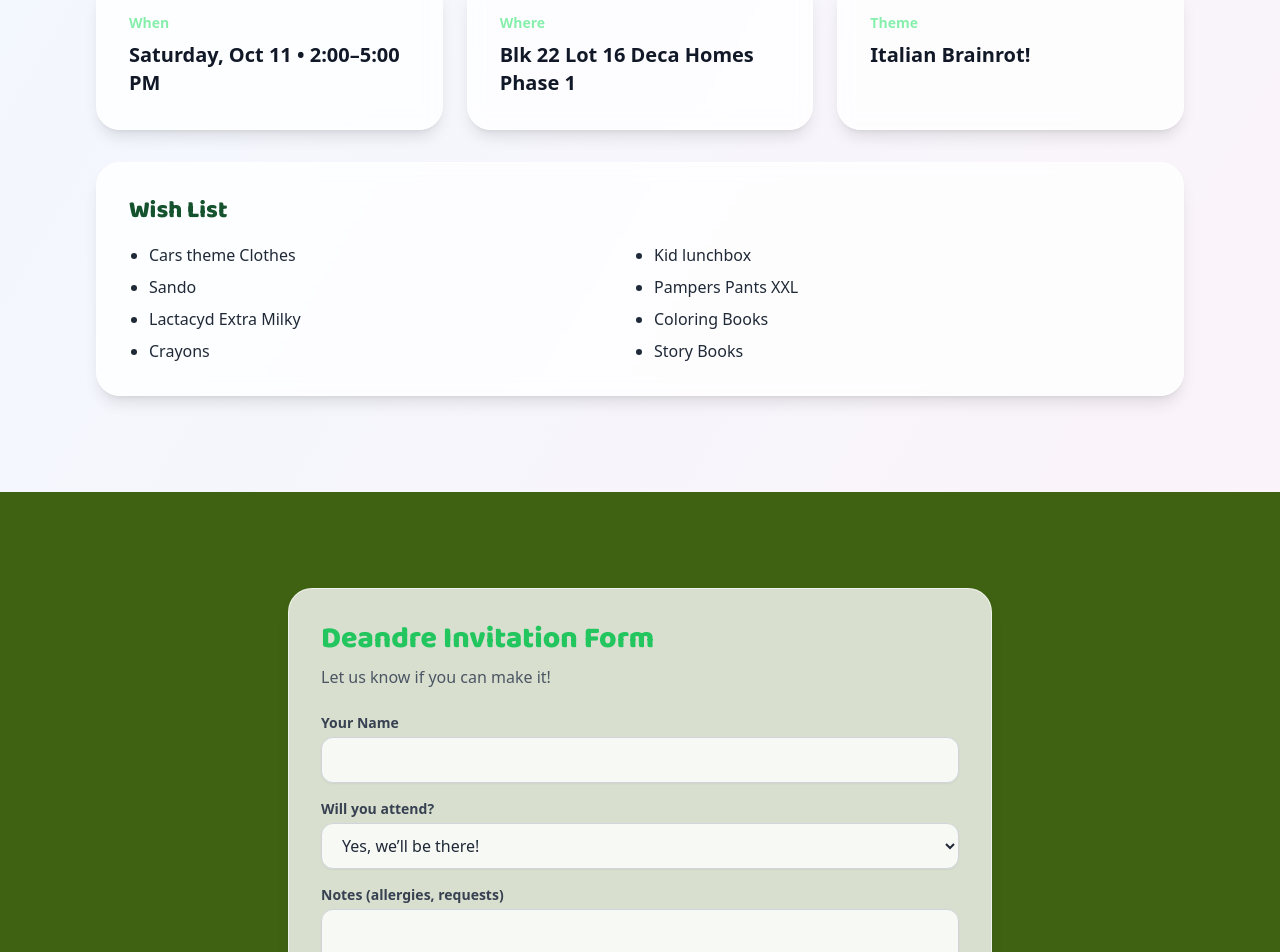
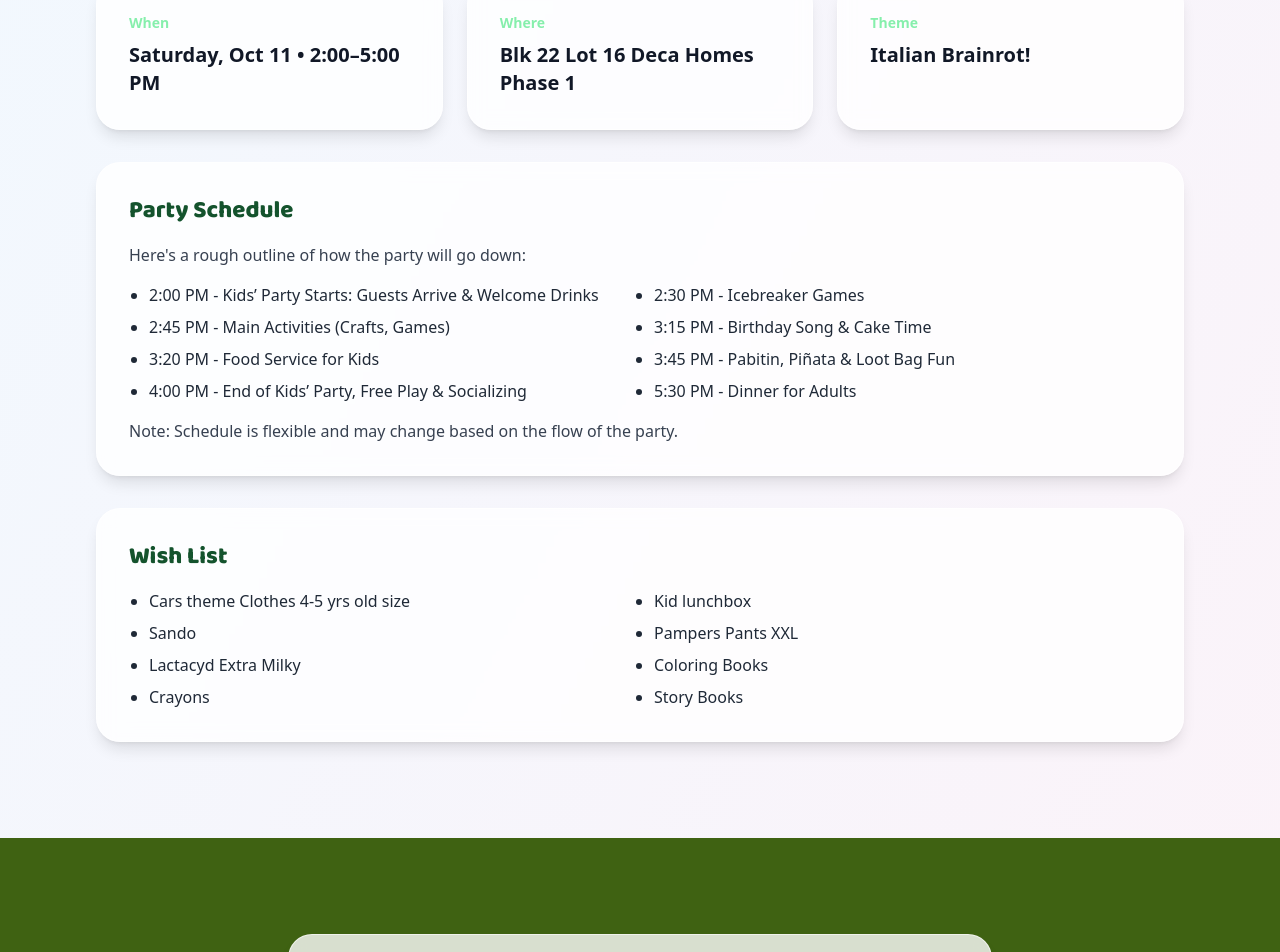
Before and after one commit to 1ogix/DeandreBdayInvitation, a React (Vite) app: page / in a window 1280 px wide. Shown: the part 840-1792 px from the top of the page. Built offline with nearby package versions, Linux system fonts and the light colour scheme.

Commit message:
change in details

```diff
--- a/src/sections/Details.tsx
+++ b/src/sections/Details.tsx
@@ -30,10 +30,34 @@ export default function Details() {
         </div>
         <div className="mt-8 card p-8">
           <h3 className="font-display text-2xl font-extrabold text-birthday-grape">
+            Party Schedule
+          </h3>
+          <p className="mt-4 text-gray-700">
+            Here's a rough outline of how the party will go down:
+          </p>
+          <ul className="mt-4 grid list-disc gap-2 pl-5 sm:grid-cols-2">
+            <li>
+              2:00 PM - Kids’ Party Starts: Guests Arrive & Welcome Drinks
+            </li>
+            <li>2:30 PM - Icebreaker Games</li>
+            <li>2:45 PM - Main Activities (Crafts, Games)</li>
+            <li>3:15 PM - Birthday Song & Cake Time</li>
+            <li>3:20 PM - Food Service for Kids </li>
+            <li>3:45 PM - Pabitin, Piñata & Loot Bag Fun</li>
+            <li>4:00 PM - End of Kids’ Party, Free Play & Socializing</li>
+            <li>5:30 PM - Dinner for Adults</li>
+          </ul>
+          <p className="mt-4 text-gray-700">
+            Note: Schedule is flexible and may change based on the flow of the
+            party.
+          </p>
+        </div>
+        <div className="mt-8 card p-8">
+          <h3 className="font-display text-2xl font-extrabold text-birthday-grape">
             Wish List
           </h3>
           <ul className="mt-4 grid list-disc gap-2 pl-5 sm:grid-cols-2">
-            <li>Cars theme Clothes</li>
+            <li>Cars theme Clothes 4-5 yrs old size</li>
             <li>Kid lunchbox</li>
             <li>Sando</li>
             <li>Pampers Pants XXL</li>
```
